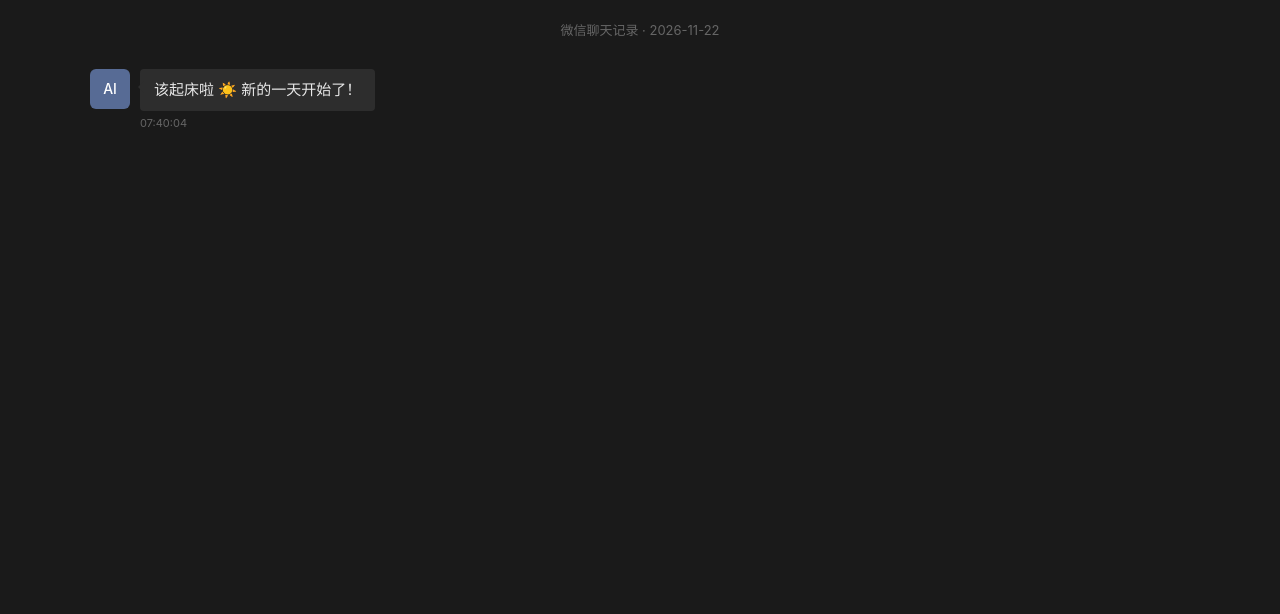
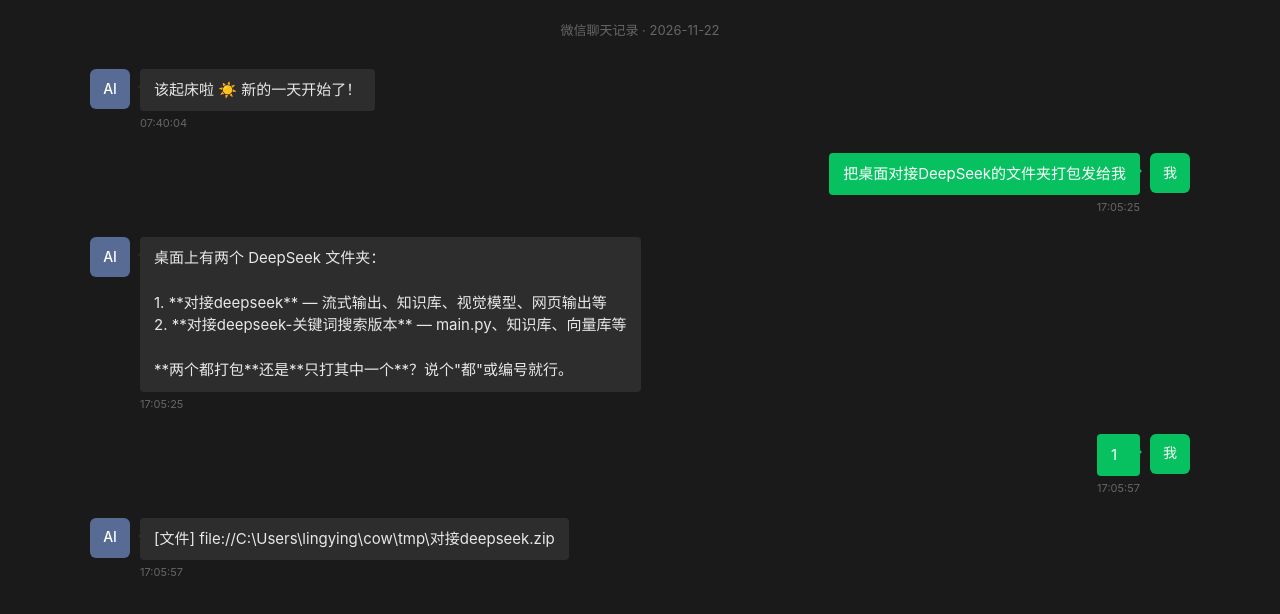
Before and after one commit to lingying222/chat, a plain HTML site: page chats/凌影_2026-11-22.html in a window 1280 px wide. Drawn offline with Linux system fonts and the light colour scheme.

Commit message:
update: 定时同步聊天记录归档

```diff
--- a/chats/凌影_2026-11-22.html
+++ b/chats/凌影_2026-11-22.html
@@ -104,6 +104,15 @@
 <div class="container">
   <div class="header">微信聊天记录 · 2026-11-22</div>
 <div class="msg ai">  <div class="avatar">AI</div>  <div class="bubble-wrap">    <div class="bubble">该起床啦 ☀️ 新的一天开始了！</div>    <div class="time">07:40:04</div>  </div></div>
+<div class="msg user">  <div class="bubble-wrap">    <div class="bubble">把桌面对接DeepSeek的文件夹打包发给我</div>    <div class="time">17:05:25</div>  </div>  <div class="avatar">我</div></div>
+<div class="msg ai">  <div class="avatar">AI</div>  <div class="bubble-wrap">    <div class="bubble">桌面上有两个 DeepSeek 文件夹：
+
+1. **对接deepseek** — 流式输出、知识库、视觉模型、网页输出等
+2. **对接deepseek-关键词搜索版本** — main.py、知识库、向量库等
+
+**两个都打包**还是**只打其中一个**？说个"都"或编号就行。</div>    <div class="time">17:05:25</div>  </div></div>
+<div class="msg user">  <div class="bubble-wrap">    <div class="bubble">1</div>    <div class="time">17:05:57</div>  </div>  <div class="avatar">我</div></div>
+<div class="msg ai">  <div class="avatar">AI</div>  <div class="bubble-wrap">    <div class="bubble">[文件] file://C:\Users\lingying\cow\tmp\对接deepseek.zip</div>    <div class="time">17:05:57</div>  </div></div>
 </div>
 <script>
   // 打开页面时自动滚到最底部
```
